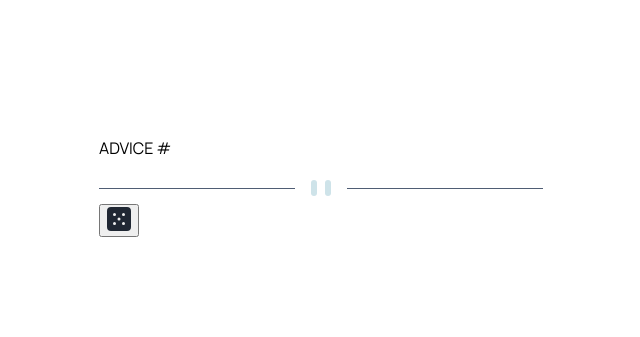
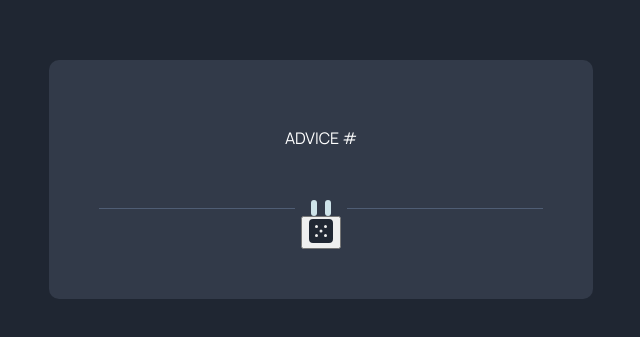
Before and after one commit to azanra/advice-generator, a plain HTML site: page index.html in a window 1280 px wide. Shown: the part 229-566 px from the top of the page, without its empty margins (319-959 px from the left). Drawn offline with Linux system fonts and the light colour scheme.

Commit message:
Style and position slip container

```diff
--- a/style/style.css
+++ b/style/style.css
@@ -18,8 +18,20 @@
 
 body {
   font-family: "manrope", var(--system-ui);
+  height: 100vh;
+  background-color: var(--Dark-Blue);
+}
+
+.slipContainer {
+  background-color: var(--Dark-Grayish-Blue);
+  color: white;
+  border-radius: 10px;
+  padding: 50px;
+}
+
+body,
+.slipContainer > div {
   display: flex;
   justify-content: center;
   align-items: center;
-  height: 100vh;
 }
```
